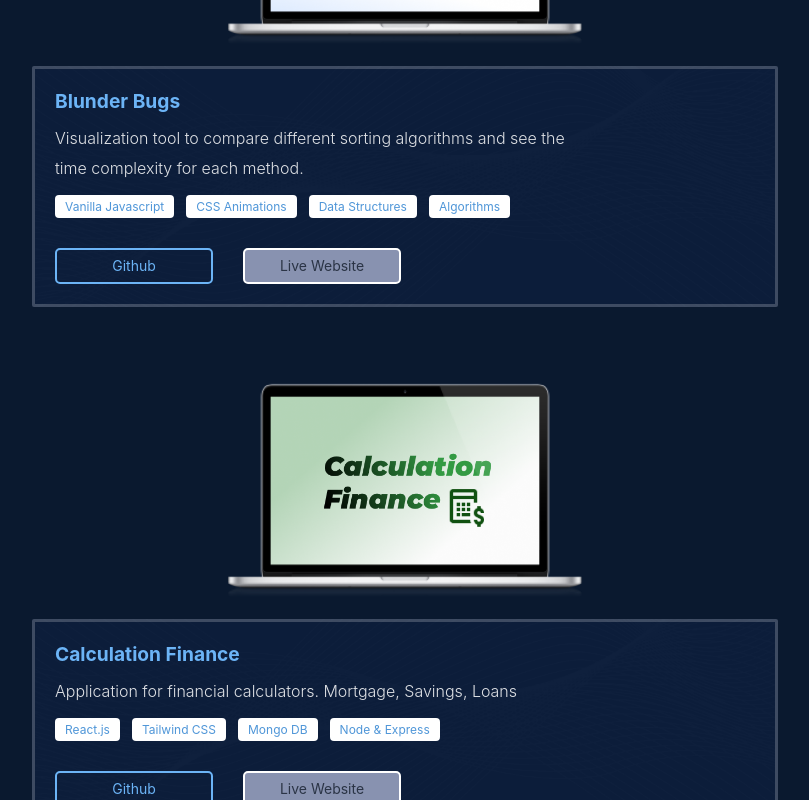
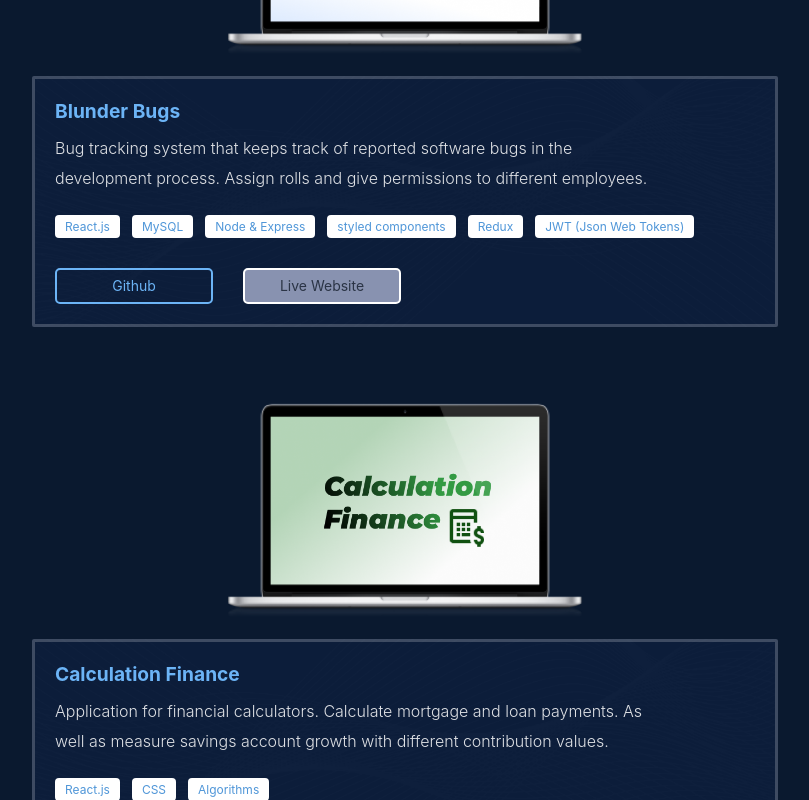
Before and after one commit to ColeThomasWinslow/React-Portfolio, a React (Create React App) app: page / in a window 1280 px wide. Shown: the part 1540-2340 px from the top of the page, without its empty margins (235-1044 px from the left). Built offline with nearby package versions, Linux system fonts and the light colour scheme.

Commit message:
Udpated Descriptions

```diff
--- a/src/App.css
+++ b/src/App.css
@@ -35,8 +35,8 @@ body {
   font-weight: 300;
   font-size: 1rem;
   line-height: 30px;
-  margin: 10px 0px 0px;
-  max-width: 540px;
+  margin: 10px 0px 10px;
+  max-width: 600px;
 }
 .Btn {
   cursor: pointer;
--- a/src/components/Projects/ProjectData.js
+++ b/src/components/Projects/ProjectData.js
@@ -9,13 +9,13 @@ export const projectData = [
     img: PayRoll,
     tech: [
       { name: "React.js" },
+      { name: "Mongo DB" },
+      { name: "Node & Express" },
       { name: "styled components" },
       { name: "Redux" },
       { name: "JWT (Json Web Tokens)" },
-      { name: "Mongo DB" },
-      { name: "Node & Express" },
     ],
-    desc: "Web application to track salary and payroll within a company, in addition logging employee contact information.",
+    desc: "Web application to track salary and payroll within a company, in addition logging employee contact information with a search feature to find employees quickly.",
     gitLink: "https://github.com/ColeThomasWinslow/Payroll",
     LiveLink: "https://payroll-app-ctw.herokuapp.com/Login",
   },
@@ -24,12 +24,14 @@ export const projectData = [
     title: "Blunder Bugs ",
     img: BlunderBugs,
     tech: [
-      { name: "Vanilla Javascript" },
-      { name: "CSS Animations" },
-      { name: " Data Structures" },
-      { name: "Algorithms" },
+      { name: "React.js" },
+      { name: "MySQL" },
+      { name: "Node & Express" },
+      { name: "styled components" },
+      { name: "Redux" },
+      { name: "JWT (Json Web Tokens)" },
     ],
-    desc: "Visualization tool to compare different sorting algorithms and see the time complexity for each method.",
+    desc: "Bug tracking system that keeps track of reported software bugs in the development process. Assign rolls and give permissions to different employees.",
     gitLink: "https://github.com/ColeThomasWinslow/Blunder-Bugs",
     LiveLink: "https://sortalgorithms.netlify.app/",
   },
@@ -37,13 +39,8 @@ export const projectData = [
     id: 2,
     title: "Calculation Finance",
     img: CalculationFinance,
-    tech: [
-      { name: "React.js" },
-      { name: "Tailwind CSS" },
-      { name: "Mongo DB" },
-      { name: "Node & Express" },
-    ],
-    desc: "Application for financial calculators. Mortgage, Savings, Loans",
+    tech: [{ name: "React.js" }, { name: "CSS" }, { name: "Algorithms" }],
+    desc: "Application for financial calculators. Calculate mortgage and loan payments. As well as measure savings account growth with different contribution values. ",
     gitLink: "https://github.com/ColeThomasWinslow/Calculation-Finance",
     LiveLink: "https://calculationfinance.netlify.app/",
   },
@@ -57,7 +54,7 @@ export const projectData = [
       { name: " Data Structures" },
       { name: "Algorithms" },
     ],
-    desc: "Visualization tool to compare different sorting algorithms and see the time complexity for each method.",
+    desc: "Visualization tool to compare different sorting algorithms and see the time complexity for each method change based on the input size.",
     gitLink: "https://github.com/ColeThomasWinslow/sorting-algo-visualizer",
     LiveLink: "https://sortalgorithms.netlify.app/",
   },
```
